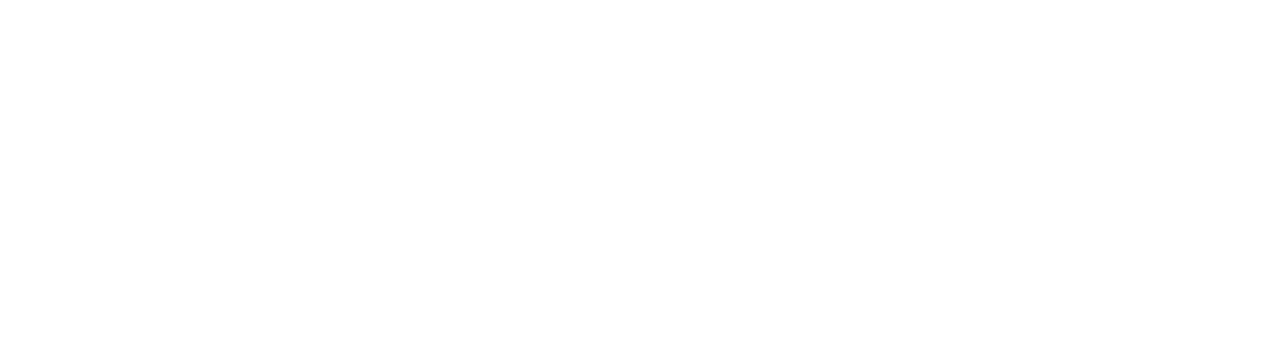
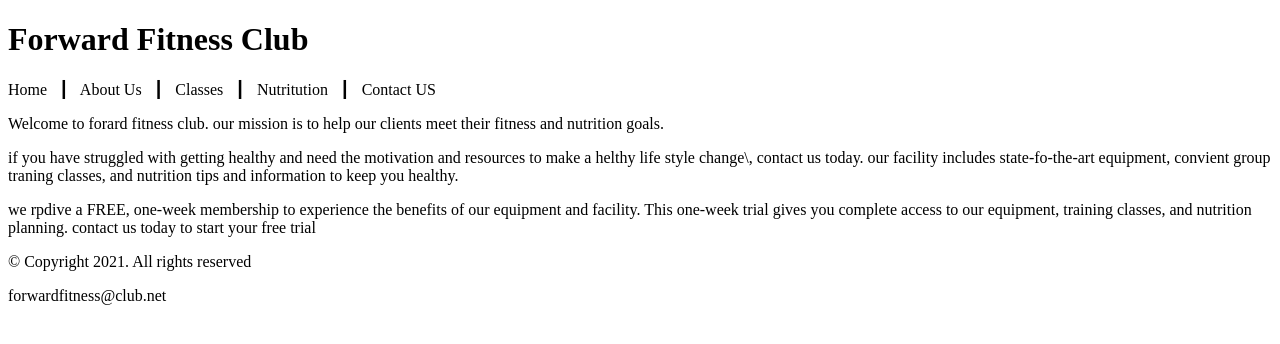
Before and after one commit to 144Sp23/ch2notes-CSmith-NW, a plain HTML site: page index.html in a window 1280 px wide. Drawn offline with Linux system fonts and the light colour scheme.

Commit message:
chapter 2 notes done
finished the chapter 2 notes

```diff
--- a/index.html
+++ b/index.html
@@ -1,13 +1,37 @@
 <!DOCTYPE html>
+<!-- This website template was created by: Cameron Smith -->
 <html lang="en">
 
 <head>
-  <title></title>
-  <meta charset="utf-8">
+    <title>Forward Fitness Club</title>
+    <meta charset="utf-8">
 </head>
 
 <body>
-
+    <!-- Use the header area for the website name or logo -->
+    <header>
+        <h1>Forward Fitness Club</h1>
+    </header>
+    <!-- Use the header area to add hyper links to other pages within the website -->
+    <nav>
+        <p>
+            Home &nbsp; &#9475; &nbsp;
+            About Us &nbsp; &#9475; &nbsp;
+            Classes &nbsp; &#9475; &nbsp;
+            Nutritution &nbsp; &#9475; &nbsp;
+            Contact US</p>
+    </nav>
+    <!-- Use the main area to add the main content of the webpages -->
+    <main>
+        <p>Welcome to forard fitness club. our mission is to help our clients meet their fitness and nutrition goals.</p>
+        <p> if you have struggled with getting healthy and need the motivation and resources to make a helthy life style change\, contact us today. our facility includes state-fo-the-art equipment, convient group traning classes, and nutrition tips and information to keep you healthy.</p>
+        <p>we rpdive a FREE, one-week membership to experience the benefits of our equipment and facility. This one-week trial gives you complete access to our equipment, training classes, and nutrition planning. contact us today to start your free trial</p>
+    </main>
+    <!-- use the footer area to add webpage for footer Content-->
+    <footer>
+        <p>&copy; Copyright 2021. All rights reserved</p>
+        <p>forwardfitness@club.net</p>
+    </footer>
 </body>
 
 </html>
```
Also changed, not shown: template.html (added, +35 -0 lines).
